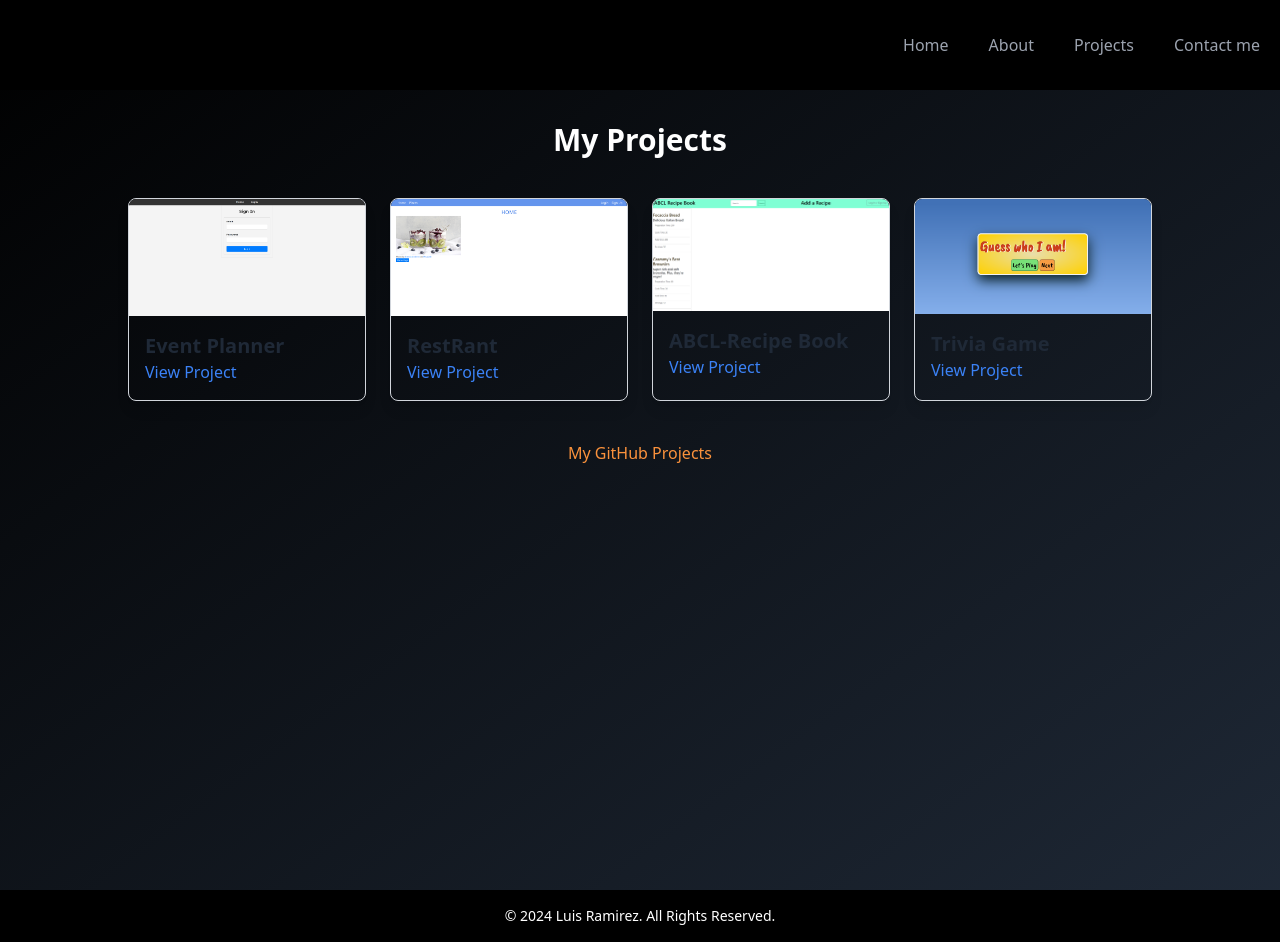
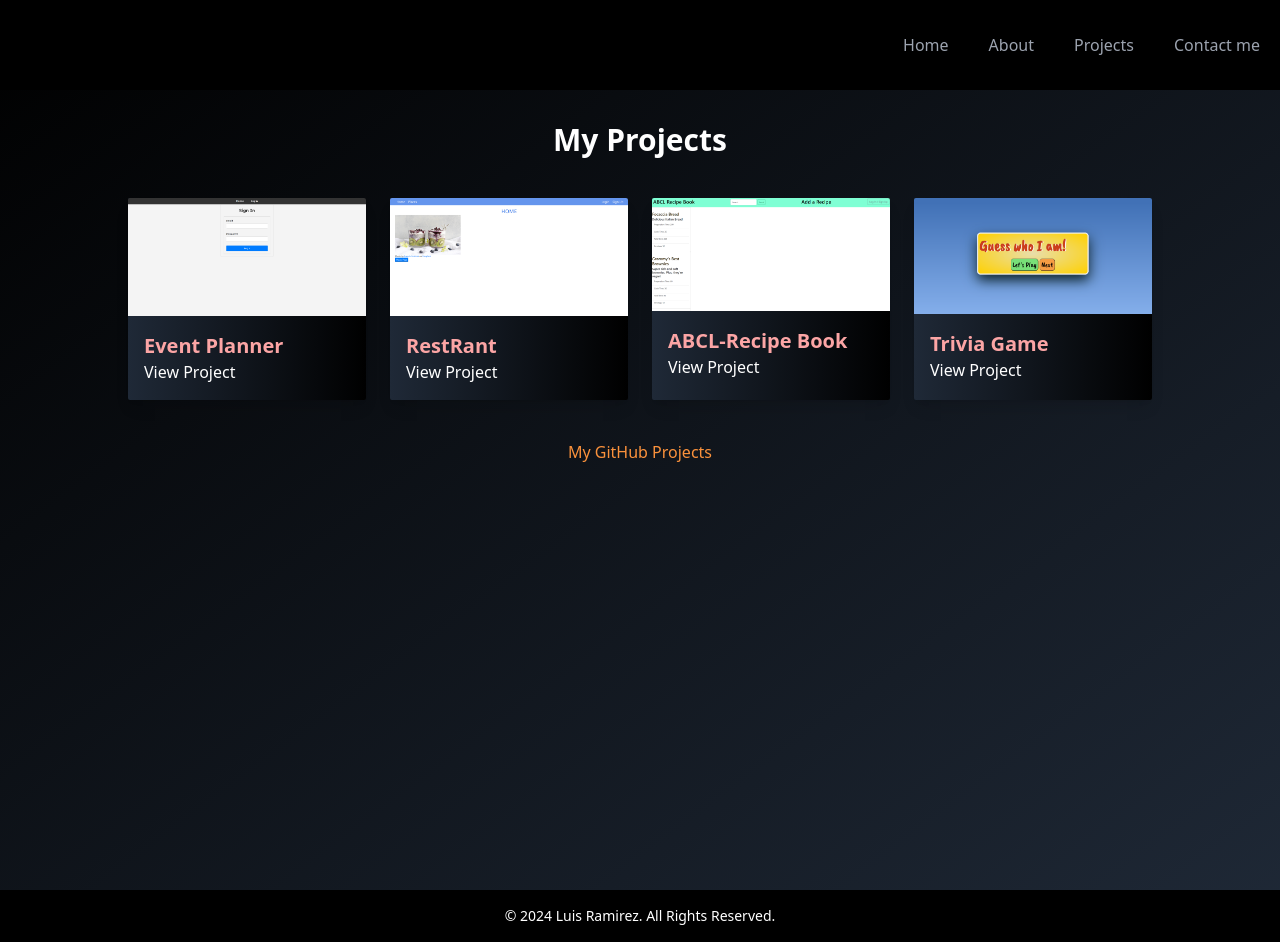
Before and after one commit to Luisrc91/Portfolio2024, a React (Create React App) app: page /MainProjects in a window 1280 px wide. Built offline with nearby package versions, Linux system fonts and the light colour scheme; a web font is replaced by a local one.

Commit message:
change color on projects card

```diff
--- a/src/Pages/ProjectCard.js
+++ b/src/Pages/ProjectCard.js
@@ -2,19 +2,19 @@ import React from "react";
 
 const ProjectCard = ({ projectName, imageUrl, projectUrl }) => {
   return (
-    <div className="border border-gray-300 rounded-lg overflow-hidden w-full max-w-sm mx-auto shadow-lg my-4">
+    <div className="border-transparent bg-gradient-to-l to-gray-900 to-black  rounded-sm overflow-hidden w-full max-w-sm mx-auto shadow-lg my-4">
       <img
         src={imageUrl}
         alt={`${projectName} Preview`}
         className="w-full h-auto"
       />
       <div className="p-4">
-        <h2 className="text-xl font-semibold text-gray-800">{projectName}</h2>
+        <h2 className="text-xl font-semibold text-red-300">{projectName}</h2>
         <a
           href={projectUrl}
           target="_blank"
           rel="noopener noreferrer"
-          className="text-blue-500 hover:text-blue-600 transition-colors"
+          className="text-white hover:text-orange-600 transition-colors"
         >
           View Project
         </a>
```
